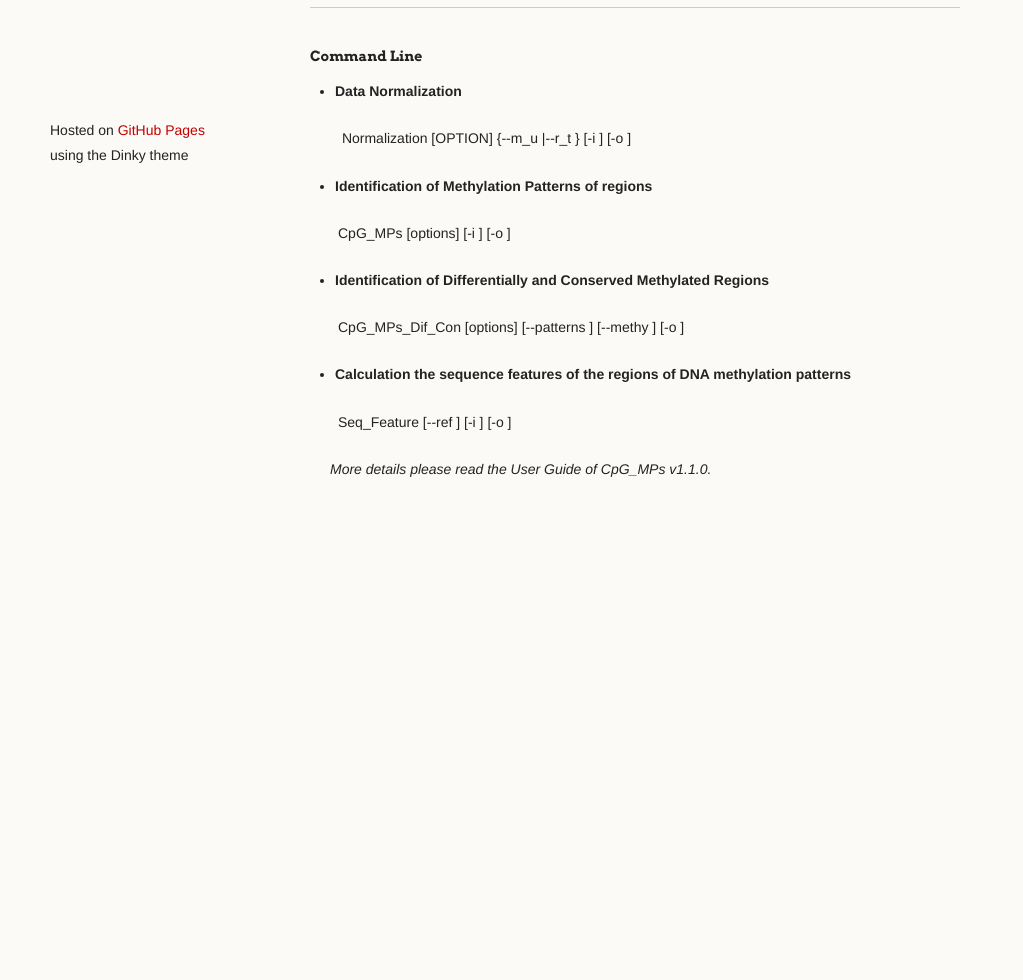
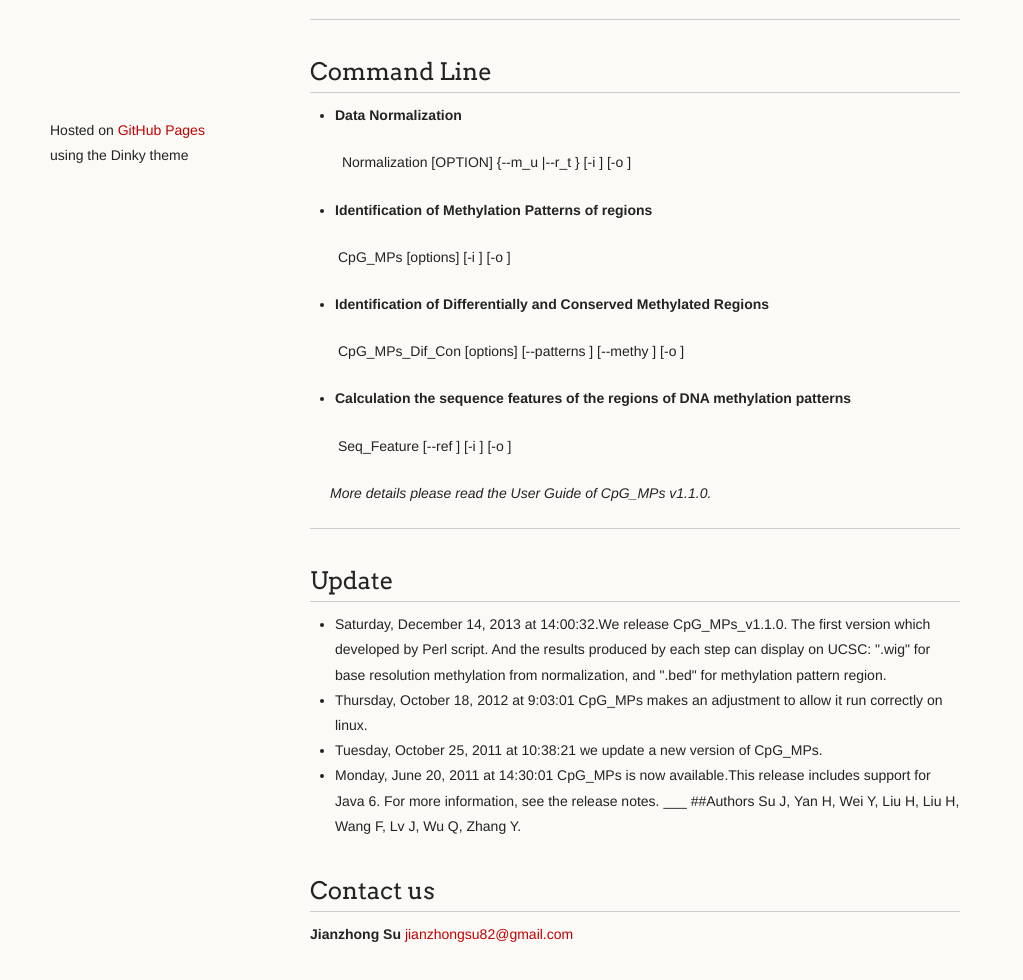
Before and after one commit to Kinspact/CpG_MPs, a plain HTML site: page index.html in a window 1280 px wide. Shown: the part 600-1580 px from the top of the page, without its empty margins (0-1023 px from the left). Before the commit the page ends 1154 px from the top, so only its background shows below. Drawn offline with Linux system fonts and the light colour scheme.

```diff
--- a/index.html
+++ b/index.html
@@ -42,8 +42,8 @@
 
 <hr>
 
-<h4>
-<a id="what-is-cpg_mps" class="anchor" href="#what-is-cpg_mps" aria-hidden="true"><span class="octicon octicon-link"></span></a>What is CpG_MPs</h4>
+<h2>
+<a id="what-is-cpg_mps" class="anchor" href="#what-is-cpg_mps" aria-hidden="true"><span class="octicon octicon-link"></span></a>What is CpG_MPs</h2>
 
 <p>CpG_MPs, is proposed for identification and analysis of CpG methylation patterns of genomic regions from high-throughput bisulfite sequencing data. It may identify the unmethylated and methylated regions for a single sample, the conserved and differential methylation regions with different methylation patterns for paired or multiple samples.
 It includes four main modules as follows:</p>
@@ -57,8 +57,8 @@
 
 <hr>
 
-<h4>
-<a id="command-line" class="anchor" href="#command-line" aria-hidden="true"><span class="octicon octicon-link"></span></a>Command Line</h4>
+<h2>
+<a id="command-line" class="anchor" href="#command-line" aria-hidden="true"><span class="octicon octicon-link"></span></a>Command Line</h2>
 
 <ul>
 <li><strong>Data Normalization</strong></li>
@@ -87,6 +87,26 @@
 <blockquote>
 <p>More details please read the User Guide of CpG_MPs v1.1.0.</p>
 </blockquote>
+
+<hr>
+
+<h2>
+<a id="update" class="anchor" href="#update" aria-hidden="true"><span class="octicon octicon-link"></span></a>Update</h2>
+
+<ul>
+<li>Saturday, December 14, 2013 at 14:00:32.We release CpG_MPs_v1.1.0. The first version which developed by Perl script. And the results produced by each step can display on UCSC: ".wig" for base resolution methylation from normalization, and ".bed" for methylation pattern region. </li>
+<li>Thursday, October 18, 2012 at 9:03:01 CpG_MPs makes an adjustment to allow it run correctly on linux.</li>
+<li>Tuesday, October 25, 2011 at 10:38:21 we update a new version of CpG_MPs.</li>
+<li>Monday, June 20, 2011 at 14:30:01 CpG_MPs is now available.This release includes support for Java 6. For more information, see the release notes.
+___
+##Authors
+Su J, Yan H, Wei Y, Liu H, Liu H, Wang F, Lv J, Wu Q, Zhang Y.</li>
+</ul>
+
+<h2>
+<a id="contact-us" class="anchor" href="#contact-us" aria-hidden="true"><span class="octicon octicon-link"></span></a>Contact us</h2>
+
+<p><strong>Jianzhong Su</strong> <a href="mailto:jianzhongsu82@gmail.com">jianzhongsu82@gmail.com</a></p>
       </section>
       <footer>
         <p><small>Hosted on <a href="https://pages.github.com">GitHub Pages</a> using the Dinky theme</small></p>
```
Also changed, not shown: params.json (+1 -1 lines).
